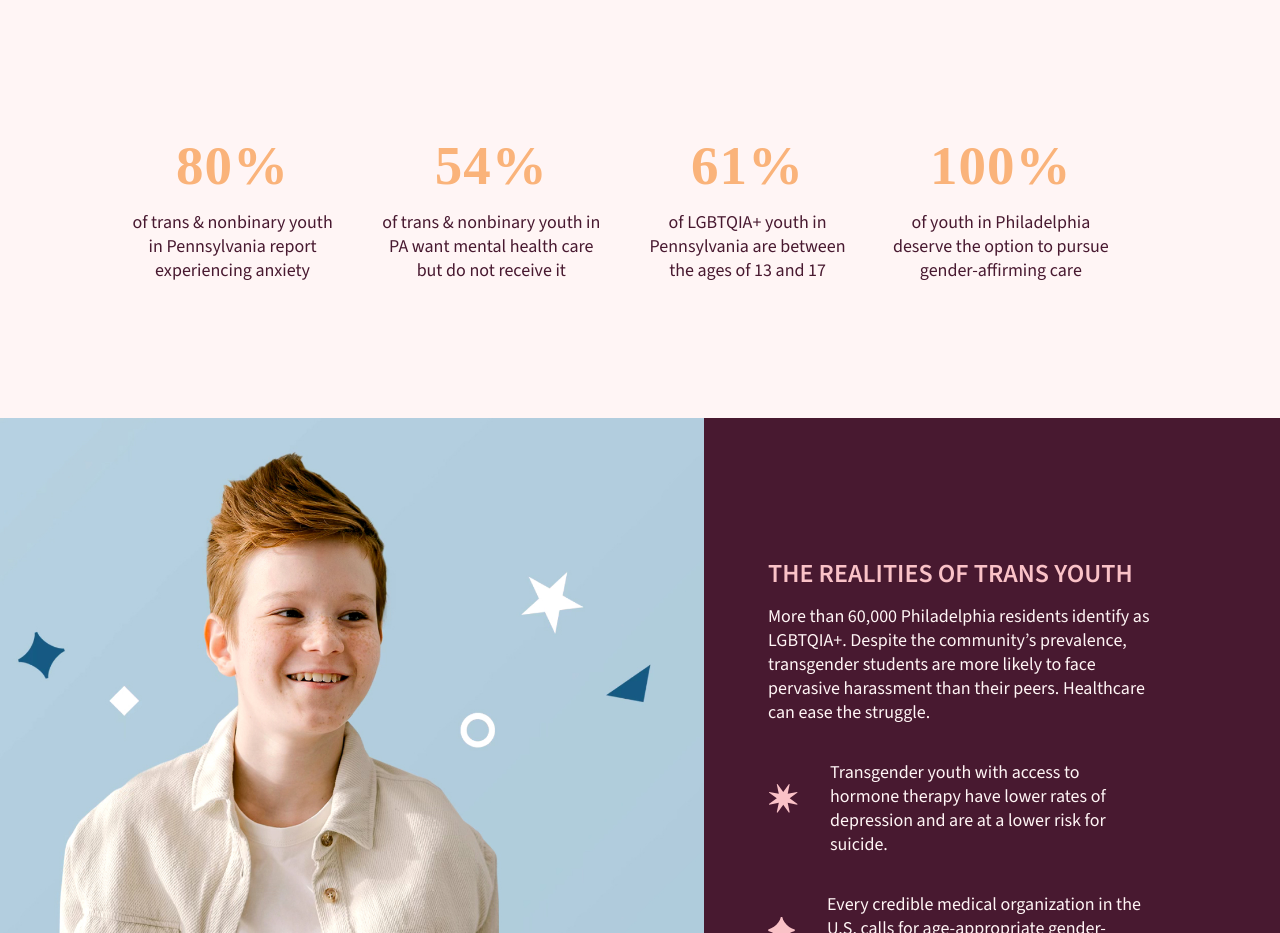
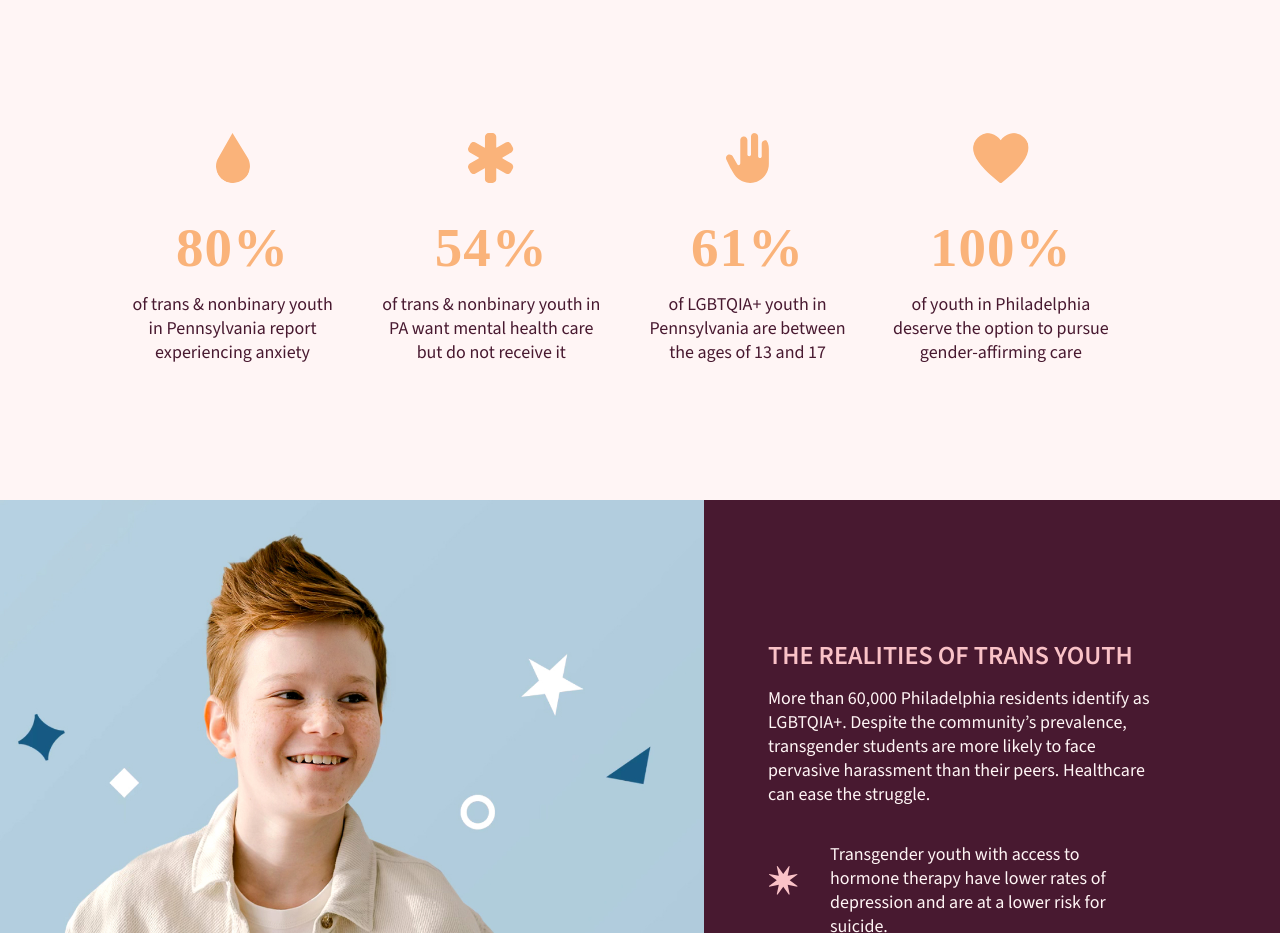
Before and after one commit to ktrumbore/trans-youth-health, a plain HTML site: page index.html in a window 1280 px wide. Shown: the part 1426-2359 px from the top of the page. Drawn offline with nearby package versions, Linux system fonts and the light colour scheme; a web font is replaced by a local one.

Commit message:
Live Site
Final icons added. Site is live and operable.

```diff
--- a/index.html
+++ b/index.html
@@ -68,21 +68,25 @@
 
     <div class="statistics">
       <div class="stat-card">
+        <img src="images/droplet-icon.svg" alt="A teardrop.">
         <h1>80%</h1>
         <p>of trans & nonbinary youth in Pennsylvania report experiencing anxiety</p>
       </div>
 
       <div class="stat-card">
+        <img src="images/medical-icon.svg" alt="A star of life.">
         <h1>54%</h1>
         <p>of trans & nonbinary youth in PA want mental health care but do not receive it</p>
       </div>
 
       <div class="stat-card">
+        <img src="images/hand-icon.svg" alt="A raised hand.">
         <h1>61%</h1>
         <p>of LGBTQIA+ youth in Pennsylvania are between the ages of 13 and 17</p>
       </div>
 
       <div class="stat-card">
+        <img src="images/heart-icon.svg" alt="A heart.">
         <h1>100%</h1>
         <p>of youth in Philadelphia deserve the option to pursue gender-affirming care</p>
       </div>
--- a/style.css
+++ b/style.css
@@ -323,6 +323,10 @@ img {
 .stat-card {
     text-align:center;
     margin-bottom:56px;
+}
+
+.stat-card img {
+    margin-bottom:2em;
 }
 
 .stat-card h1 {
```
Also changed, not shown: images/droplet-icon.svg (added), images/hand-icon.svg (added), images/heart-icon.svg (added), images/medical-icon.svg (added), 1 other file.
